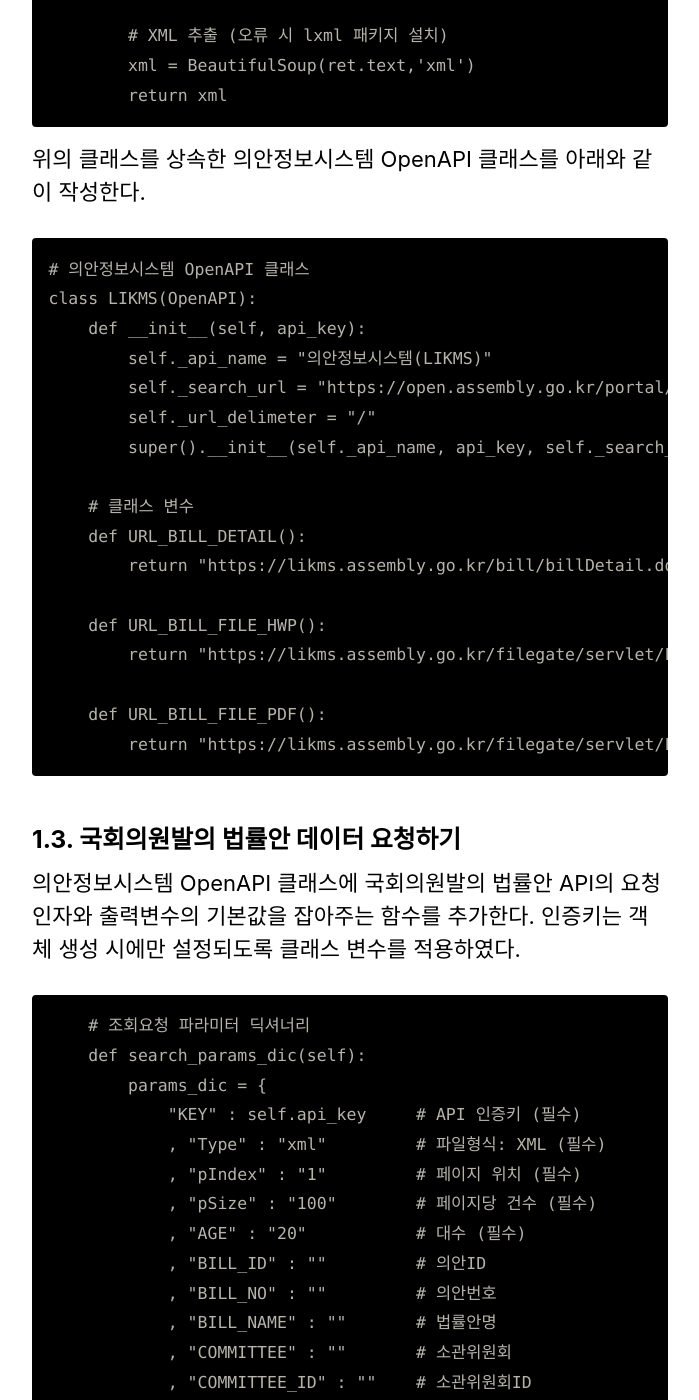
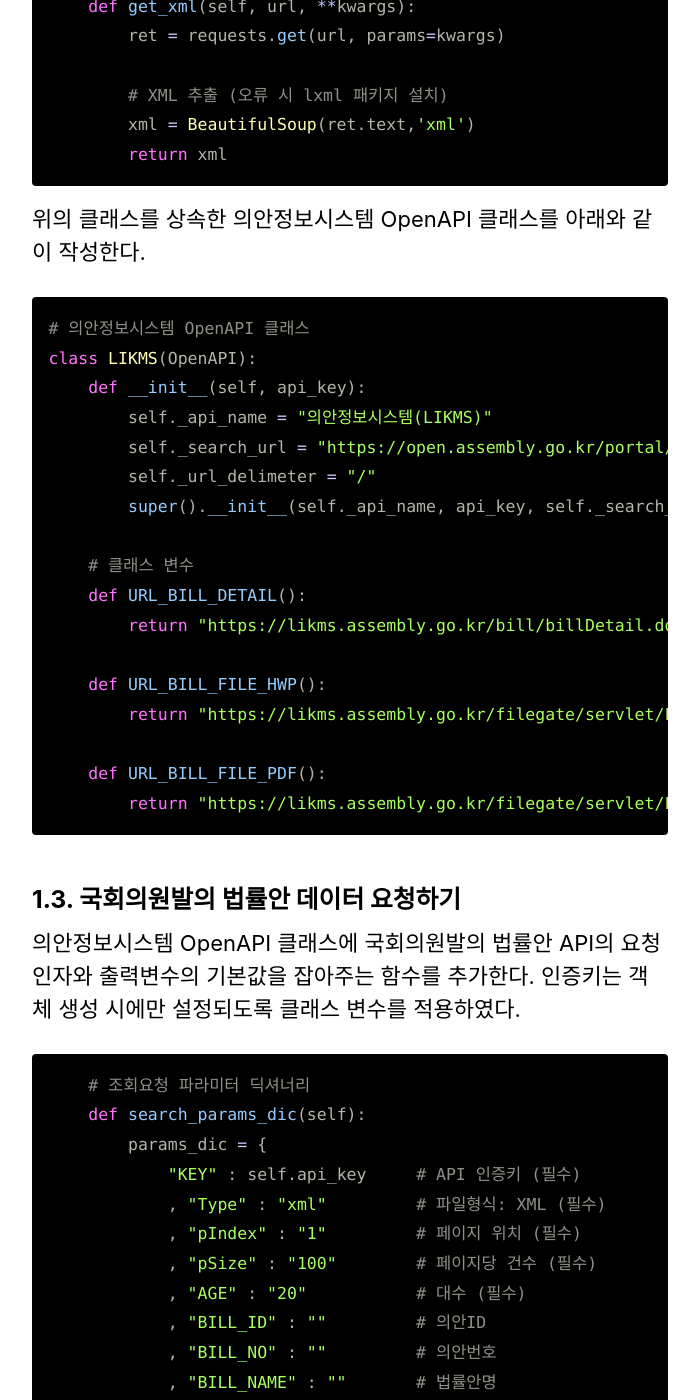
Before and after one commit to gittykite/gittykite.github.io, a Jekyll site: the page built from _posts/work/2021-12-21-billcrawling.md, in a window 1280 px wide and 1400 px high, scrolled down 8006 px. Shown: the whole window, without its empty margins (290-989 px from the left). Built offline with Jekyll 4.4.1, drawn with Linux system fonts in a browser that asks for light colours; cached includes are drawn as plain includes; nearby versions of some CDN libraries; some of the changed text lies outside the part shown.

Commit message:
의안정보 크롤링 포스트 수정

````diff
--- a/_posts/2021-12-21-billcrawling.md
+++ b/_posts/work/2021-12-21-billcrawling.md
@@ -37,7 +37,7 @@ conda install pandas bs4 lxml requests
 열린국회에 접속하면 국회에서 제공하는 API 목록을 확인할 수 있으며, API별 메타데이터, 샘플URL 등을 확인할 수 있다.
 
 열린국회 홈페이지
-https://open.assembly.go.kr/portal/mainPage.do
+> https://open.assembly.go.kr/portal/mainPage.do
 
 인증키 발급을 위해서는 회원가입이 필요하며, 로그인 후 [OPEN API 서비스](https://open.assembly.go.kr/portal/openapi/main.do)에 접속해 [마이페이지](https://open.assembly.go.kr/portal/openapi/openApiActKeyPage.do)에 들어가면 신규발급 또는 기존 인증키 확인이 가능하다.
 
@@ -86,7 +86,7 @@ https://open.assembly.go.kr/portal/mainPage.do
 ### 1.2. 모듈로드 및 API 클래스 작성
 우선 사용할 모듈들의 import 구문을 아래와 같이 작성한다.
 
-```
+```python
 # 모듈 로드
 # 기본모듈
 import datetime
@@ -102,7 +102,7 @@ from bs4 import BeautifulSoup
 ```
 
 상수 변수 적용을 위한 데코레이터도 추가해준다.
-```
+```python
 # 데코레이터
 def constant(func):
     def func_set(self, value):
@@ -114,7 +114,7 @@ def constant(func):
 ```
 
 재활용 가능성이 높은 유틸리티 함수를 아래와 같이 작성하였다. 타임스탬프는 파일 저장 시 파일명을 설정할 때, 데이터프레임 변환은 다른 API를 추가할 때 활용할 수 있을 것이다.
-```
+```python
 # 유틸리티 함수
 # 타임스탬프(초단위)
 def now_timestamp():
@@ -143,7 +143,7 @@ def xml_to_df(xml, row_tag="row", headers_dic={}):
 ```
 
 OPEN API 이용 시 주로 활용되는 변수들을 묶어 작성한 아래 클래스를 추가한다.
-```
+```python
 # OpenAPI 공통 클래스
 class OpenAPI:
     # 초기화 함수
@@ -208,7 +208,7 @@ class OpenAPI:
 ```
 
 위의 클래스를 상속한 의안정보시스템 OpenAPI 클래스를 아래와 같이 작성한다.
-```
+```python
 # 의안정보시스템 OpenAPI 클래스
 class LIKMS(OpenAPI):
     def __init__(self, api_key):
@@ -230,8 +230,7 @@ class LIKMS(OpenAPI):
 
 ### 1.3. 국회의원발의 법률안 데이터 요청하기
 의안정보시스템 OpenAPI 클래스에 국회의원발의 법률안 API의 요청인자와 출력변수의 기본값을 잡아주는 함수를 추가한다. 인증키는 객체 생성 시에만 설정되도록 클래스 변수를 적용하였다.
-
-```
+```python
     # 조회요청 파라미터 딕셔너리
     def search_params_dic(self):
         params_dic = {
@@ -271,7 +270,7 @@ class LIKMS(OpenAPI):
 ```
 
 사용하는 API의 종류를 결정하는 서비스 코드는 향후 확장을 고려해 딕셔너리 함수로 의안정보시스템 OpenAPI 클래스에 추가하였다.
-```
+```python
     # 서비스코드 취득
     def get_svc_code(self, svc_name):
         svc_code_dic = {
@@ -307,7 +306,7 @@ class LIKMS(OpenAPI):
 ```
 
 아래와 같이 객체를 생성하고 테스트 해본다.
-```
+```python
 # TEST 1
 # 의안정보시스템 OpenAPI 클래스 객체 생성
 api_likms = LIKMS("발급한_인증키_값")
@@ -328,7 +327,7 @@ print(xml)
 
 ### 1.4. 국회의원발의 법률안 데이터 CSV로 저장하기
 특정 대수에 발의된 모든 국휘의원발의 법률안 데이터를 저장하기 위해 아래와 같이 while 반복문이 포함된 저장함수를 추가한다. API는 XML 형태로 결과를 출력하므로 이를 데이터프레임으로 변환해 페이지가 끝날 때까지 리스트에 저장하고. 리스트에 담긴 데이터는 pandas의 concat 함수를 이용해 병합한 뒤 CSV 파일로 저장한다. (경로를 따로 지정하지 않았으므로 동일 디렉토리에 저장됨)
-```
+```python
 # 국회의원 발의법률안 저장 (대수별)
 def save_bills(api_likms, assembly_age, index=1, size=1000):
     print("####### save_bills START ######")
@@ -375,7 +374,7 @@ def save_bills(api_likms, assembly_age, index=1, size=1000):
 ```
 
 아래 코드를 테스트 추가해 20대 국회에서 발의된 의원발의 법률안 정보를 저장해본다.
-```
+```python
 # TEST 2
 assembly_age = "20"
 save_bills(api_likms, assembly_age)
@@ -392,7 +391,7 @@ $ ####### save_bills END ######
 
 ### 2.1. 발의의원 데이터 크롤링 함수 작성
 아래와 같이 발의의원 목록 페이지에서 의원정보를 긁어오는 크롤링 함수를 의안정보시스템 OpenAPI 클래스에 추가한다.
-```
+```python
     # 발의의원 데이터 크롤링 함수
     def search_proposers(self, bill_id):
         member_list = []
@@ -430,7 +429,7 @@ $ ####### save_bills END ######
 ```
 
 의원 목록은 periodDiv 라는 id의 div 태그에 담겨있고, 각 의원의 정보는 의원 소개 페이지로 연결되는 a 태그에 담겨있으므로 find_all 함수를 이용해 한꺼번에 추출할 수 있으며. 의원의 이름과 정당은 a 태그의 텍스트에서, 의원ID는 의원 소개 페이지 URL에서 추출할 수 있다. (참고: 대표발의 의원은 첫번째로 표시되며, 소개 페이지가 현직 의원의 경우에만 표시되어 빈 데이터 처리 추가 필요)
-```
+```html
 	<div id="periodDiv" class="layerpop layer830x500">
 		<p class="layti">
 					제안자 목록
@@ -462,7 +461,7 @@ $ ####### save_bills END ######
 ```
 
 아래 코드를 실행해 기존에 저장된 20대 국회의원발의 법률안 CSV에 발의의원 데이터를 추가하고 새로운 파일로 저장한다. (전체 데이터 추가 시 오랜 시간이 소요되므로 데이터를 축소해서 테스트 할 것)
-```
+```python
 # TEST 3
 csv_path = "TEST2에서_저장한_CSV_파일_축소본.csv"
 df_total = pd.read_csv(csv_path)
@@ -502,7 +501,7 @@ df_merge.to_csv(merge_csv_path, mode="w")
 |파일-미첨부|http://likms.assembly.go.kr/bill/billDetail.do?billId=PRC_O2X1D0J6C1T4Q0C9C5X0S3N3B4X3B2
 |비고-요구됨|http://likms.assembly.go.kr/bill/billDetail.do?billId=PRC_N2H1K0G6W2I2R1W6G3T6L2S8Z3N4N5
 
-```
+```python
     # 의안 파일 다운로드 함수
     def save_bill_files(self, bill_id, title_max=10, save_bill_flag=False, save_cost_estimate_flag=True, save_no_estimate_flag=False):
         # 파일명 및 경로 설정
@@ -605,7 +604,7 @@ df_merge.to_csv(merge_csv_path, mode="w")
 ### 2.3. 검토보고서 다운로드
 의안정보시스템 OpenAPI 클래스에 아래와 같이 검토보고서, 심사보고서, 위원회결의안을 다운로드 하는 함수를 추가한다.
 
-```
+```python
     # 검토보고서 다운로드
     def save_bill_report(self, bill_id, title_max=20, advisor_review_flag=True, committee_review_flag=False, committee_bill_flag=False):
         # 파일명 및 경로 설정
@@ -737,7 +736,7 @@ df_merge.to_csv(merge_csv_path, mode="w")
 ### 2.4. 반복처리
 우선 처리상태 확인을 쉽게 하기 위해 프로그레스 바 함수를 유틸리티 함수 영역에 추가한다. (출처: https://stackoverflow.com/questions/3173320/text-progress-bar-in-the-console/34325723)
 
-```
+```python
 # 프로그레스바 출력 함수
 def printProgressBar (iteration, total, prefix = '', suffix = '', decimals = 1, length = 100, fill = '█', printEnd = "\r"):
     """
@@ -762,7 +761,7 @@ def printProgressBar (iteration, total, prefix = '', suffix = '', decimals = 1,
 ```
 
 아래와 같이 반복문을 이용한 일괄 다운로드 함수 2가지를 추가한다.
-```
+```python
 # 의안원문 및 비용추계서 일괄 다운로드
 def save_cost_estimates(api_likms, assembly_age, save_bill_flag, save_cost_estimate_flag, save_no_estimate_flag):
     # CSV 파일 로드
@@ -853,7 +852,7 @@ def save_bill_reports(api_likms, assembly_age, advisor_review_flag, committee_re
 ```
 
 실행 코드를 추가해 테스트를 진행 한다 (축소본 이용하지 않는 경우 장시간 소요되며, sleep 시간이 짧을 경우 타임아웃 발생할 수 있음에 유의)
-```
+```python
 # TEST 4
 # 20대 국회의원발의 법률안 검토보고서 저장 테스트
 save_cost_estimates(api_likms, "20", True, True, True)
@@ -864,7 +863,10 @@ save_bill_reports(api_likms, "20", True, True, True)
 
 ## 3. 전체코드
 사용된 전체코드는 다음과 같다.
-```
+<details markdown="1">
+<summary>접기/펼치기</summary>
+
+```python
 # 모듈 로드
 # 기본모듈
 import datetime
@@ -1532,3 +1534,5 @@ save_cost_estimates(api_likms, "20", True, True, True)
 # 20대 국회의원발의 법률안 검토보고서 저장 테스트
 save_bill_reports(api_likms, "20", True, True, True)
 ```
+
+</details>
````
Also changed, not shown: other parts of _posts/work/2021-12-21-billcrawling.md (+2 -2 lines).
